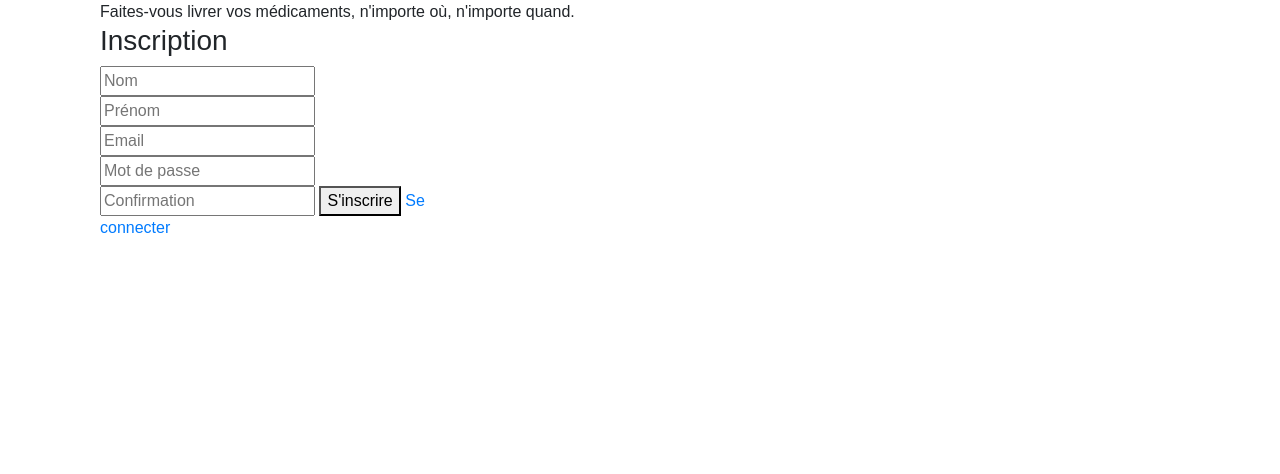
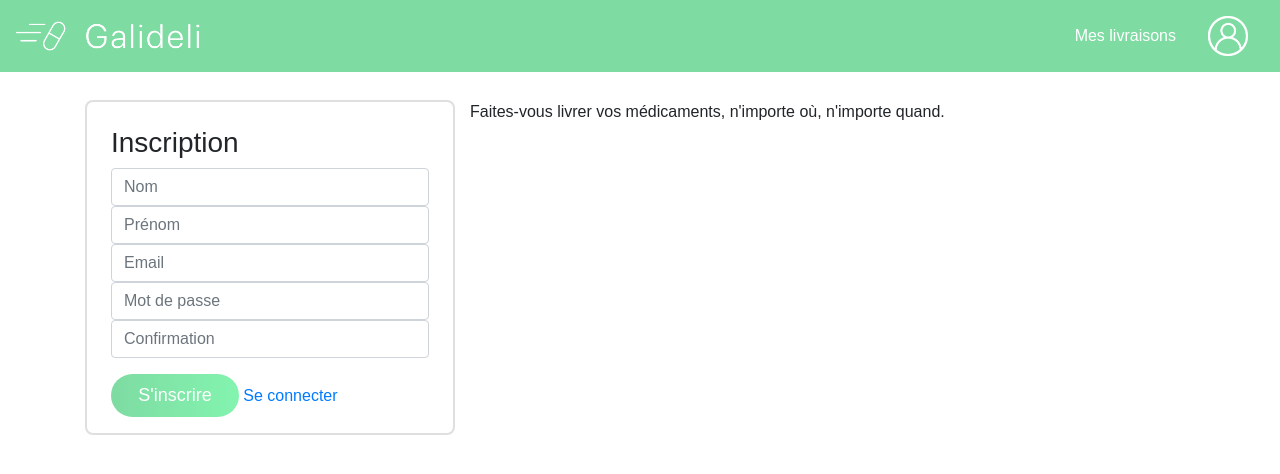
Before and after one commit to galideli/front, a website: page pages/signup.html in a window 1280 px wide. Drawn offline with Linux system fonts and the light colour scheme; files that its build step writes are made by us from their sources.

Commit message:
Add navbar to all file

```diff
--- a/css/style.css
+++ b/css/style.css
@@ -209,3 +209,7 @@ label {
 .nav-link:hover {
   color: white;
 }
+
+.container-home {
+  margin-top: 100px;
+}
--- a/pages/signup.html
+++ b/pages/signup.html
@@ -14,7 +14,7 @@
     <link href="../vendor/bootstrap/css/bootstrap.min.css" rel="stylesheet">
 
     <!-- Custom styles for this template -->
-    <link href="css/style.css" rel="stylesheet">
+    <link href="../css/style.css" rel="stylesheet">
 
 
     <link rel="manifest" href="../manifest.json">
@@ -31,27 +31,38 @@
 </head>
 
 <body>
-    <div class="container">
+    <!-- Navigation -->
+    <nav class="navbar navbar-expand-lg justify-content-between fixed-top" id="mainNav">
+        <a class="navbar-brand" href="../index.html">
+            <img src="../assets/images/Logo_texte_blanc_sur_blanc.png">
+        </a>
+        <div class="d-flex">
+            <a id="deli-link" class="nav-link" href="#">Mes livraisons</a>
+            <a class="nav-link" href="./account.html">
+                <img src="../assets/icons/account.png" alt="account icon" id="account">
+            </a>
+        </div>
+    </nav>
+
+    <div class="container container-home d-flex">
+        <div id="signup-card" class="col-md-4 col-12 card">
+            <h3 id="signup-title">Inscription</h3>
+            <form id="signup-form" class="form-group">
+                <input id="last-name-input" type="text" placeholder="Nom" class="form-control"></input>
+                <input id="name-input" type="text" placeholder="Prénom" class="form-control"></input>
+                <input id="email-input" type="text" placeholder="Email" class="form-control"></input>
+                <input id="password-input" type="text" placeholder="Mot de passe" class="form-control"></input>
+                <input id="confirm-input" type="text" placeholder="Confirmation" class="form-control"></input>
+                <button id="signup-button">S'inscrire</button>
+                <a id="login-link" href="./login.html">Se connecter</a>
+            </form>
+        </div>
+
         <div id="home-panel" class="col-md-8 col-12">
             <div id="brand-logo"></div>
             <div id="brand-desc">Faites-vous livrer vos médicaments, n'importe où, n'importe quand.</div>
             <div id="home-picture"></div>
         </div>
-
-        <div id="signup-card" class="col-md-4 col-12">
-            <h3 id="signup-title">Inscription</h3>
-            <form id="signup-form">
-                <input id="last-name-input" type="text" placeholder="Nom"></input>
-                <input id="name-input" type="text" placeholder="Prénom"></input>
-                <input id="email-input" type="text" placeholder="Email"></input>
-                <input id="password-input" type="text" placeholder="Mot de passe"></input>
-                <input id="confirm-input" type="text" placeholder="Confirmation"></input>
-                <button id="signup-button">S'inscrire</button>
-                <a id="login-link" href="#">Se connecter</a>
-            </form>
-        </div>
-
-
     </div>
 </body>
 
```
Also changed, not shown: index.html (+2 -2 lines), pages/account.html (+14 -1 lines), pages/login.html (+24 -11 lines), pages/search.html (+7 -19 lines).
